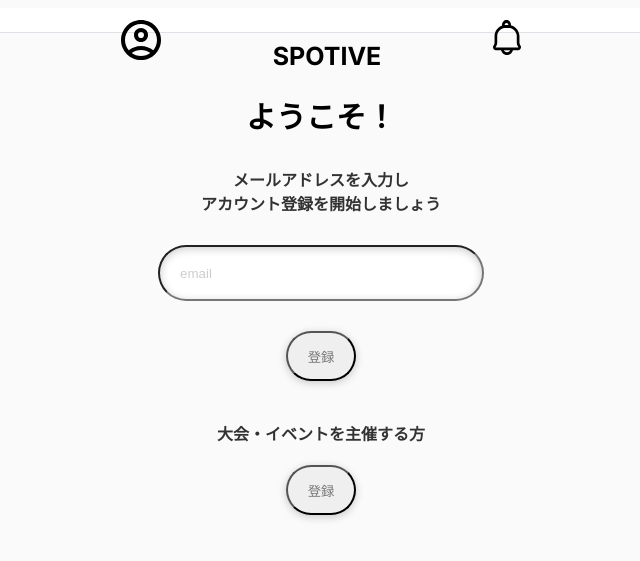
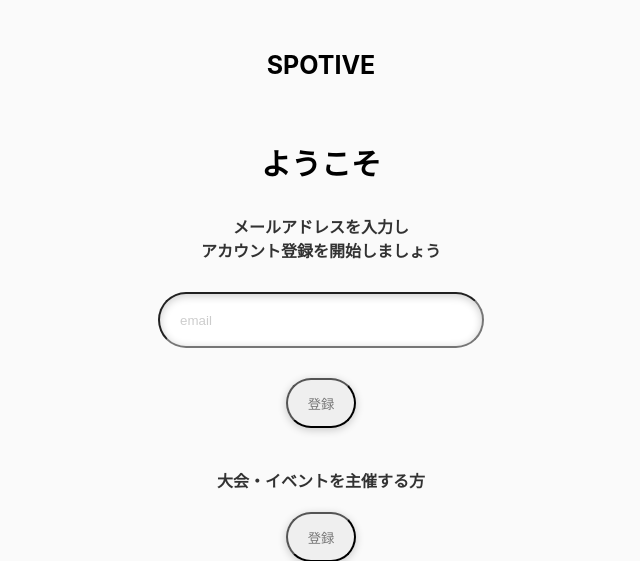
Before and after one commit to suzuki119/spotive, a PHP site: page /spotive/pages/account/account-type.php in a window 1280 px wide. Shown: the top 561 px of the page, without its empty margins (319-959 px from the left). Run offline with PHP 8.4, Linux system fonts and the light colour scheme; some libraries are stand-ins or nearby versions.

Commit message:
ホームのヘッダーの位置変更

```diff
--- a/css/style.css
+++ b/css/style.css
@@ -3121,6 +3121,11 @@
   margin-top: 50px;
   color: gray;
 }
+.account-type h1 {
+  font-size: 25px;
+  text-align: center;
+  color: black;
+}
 .account-type-title {
   color: #000;
   text-align: center;
--- a/pages/account/account-type.php
+++ b/pages/account/account-type.php
@@ -30,17 +30,14 @@
 </head>
 
 <body>
-  <header class="site-header"> <?php
-                                // header.phpを読み込む
-                                include_once __DIR__ . '/../header.php';
-                                ?></header>
+  </header>
 
   <main class="l-main">
 
     <div class="inner">
-
       <div class="account-type">
-        <h1 class=account-type-title>ようこそ！</h1>
+        <h1>SPOTIVE</h1>
+        <h2 class=account-type-title>ようこそ</h2>
         <p>
           メールアドレスを入力し
           <br>
--- a/sass/style.scss
+++ b/sass/style.scss
@@ -87,6 +87,12 @@
   padding-bottom: 50px;
   margin-top: 50px;
   color: gray;
+
+  h1 {
+    font-size: 25px;
+    text-align: center;
+    color: black;
+  }
 
   &-title {
     color: #000;
@@ -318,6 +324,7 @@
   width: 100%;
   max-width: 400px;
   padding: 20px 0;
+
 
   &-title {
     font-size: 25px;
```
Also changed, not shown: 1 other file.
